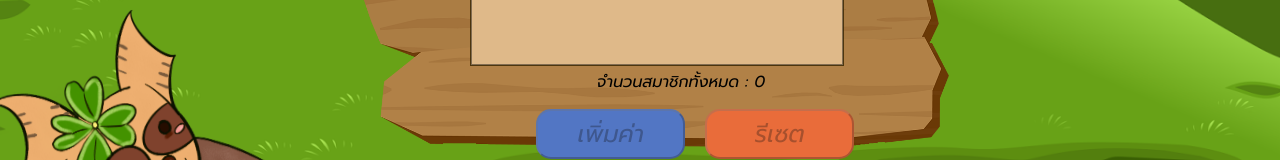
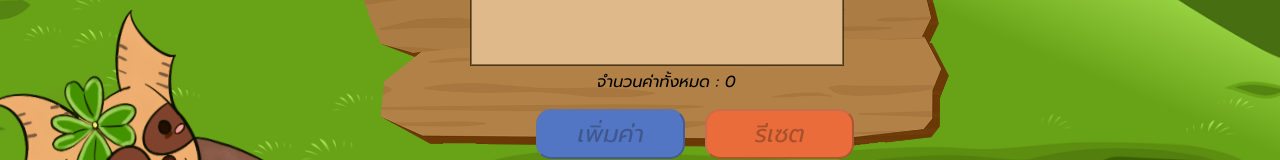
Before and after one commit to ChisanuchaK/LuckyJingByKimmie, a Vue app: page / in a window 1280 px wide. Shown: the part 417-577 px from the top of the page. Built offline with nearby package versions, Linux system fonts and the light colour scheme.

Commit message:
add count in main page

```diff
--- a/src/App.vue
+++ b/src/App.vue
@@ -190,7 +190,7 @@ let history = ()=>{
       <textarea v-model="inputName" id="input" class="input" cols="30" rows="10" placeholder="ใส่ค่าลงในนี้ค่าต่อไป ให้กด Enter">
 
       </textarea>
-       <label class="numberTitle">จำนวนสมาชิกทั้งหมด : {{name.length}}</label>
+       <label class="numberTitle">จำนวนค่าทั้งหมด : {{name.length}}</label>
       <div class="addReset-button">
       <button @click="addname" class="addValue" :disabled="inputName.length == 0 ? true : false">เพิ่มค่า</button>
        <button @click="reset" class="reset" :disabled="name.length == 0 && totalGroups.length == 0 ? true : false">รีเซต</button>
```
